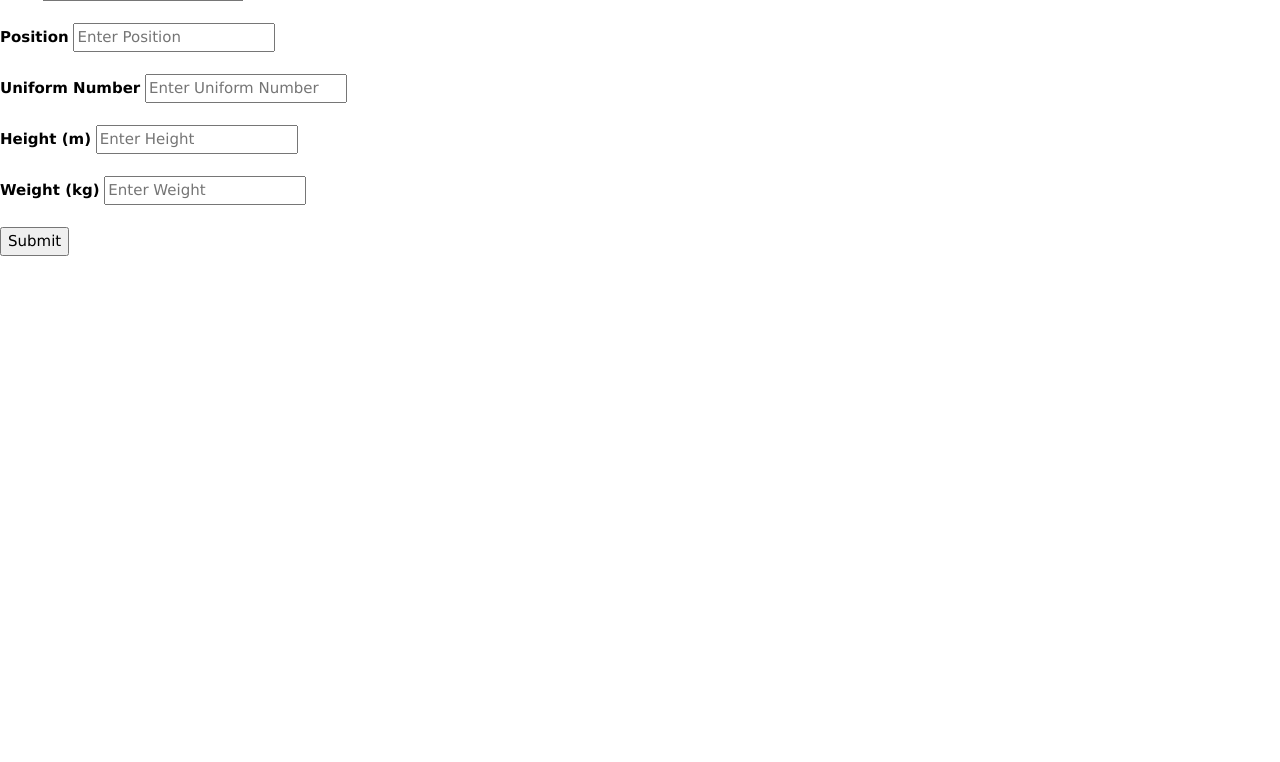
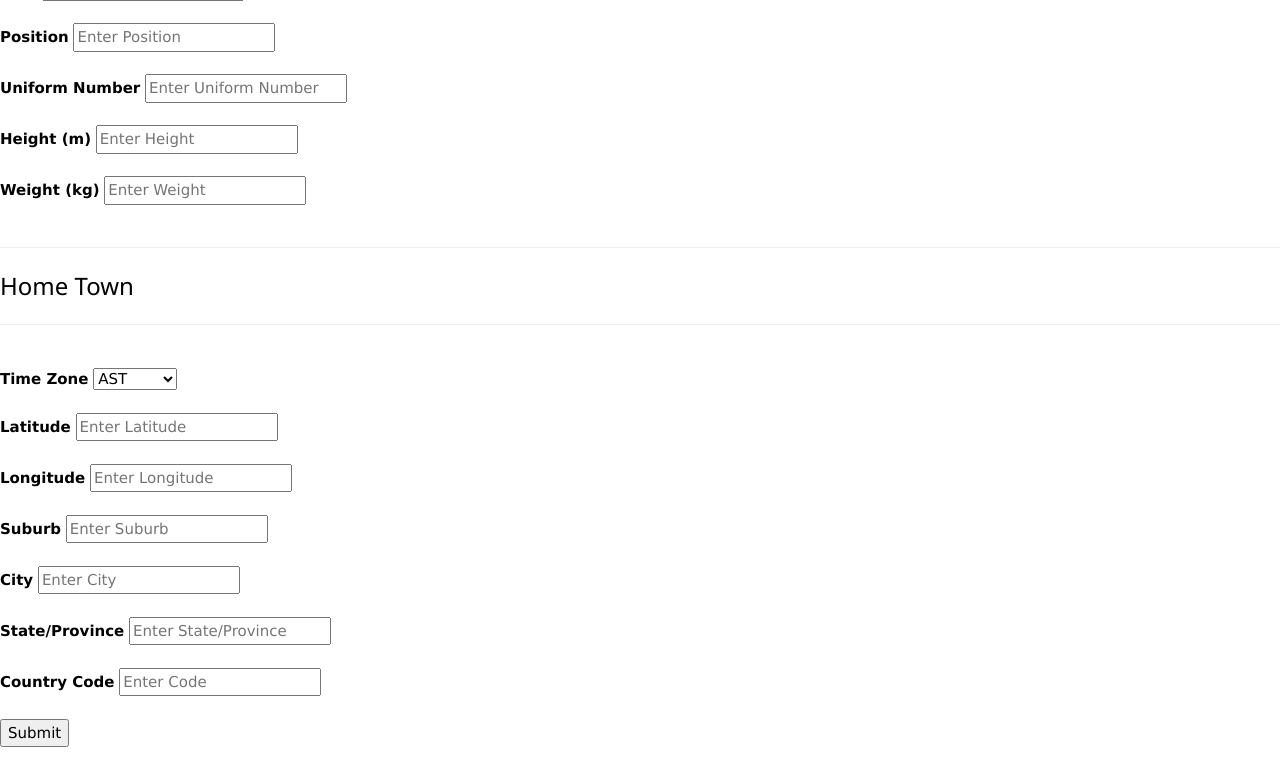
Before and after one commit to emito-k/Muggles-PA5-COS221, a PHP site: page /player.php in a window 1280 px wide. Shown: the part 552-1314 px from the top of the page. Before the commit the page ends 808 px from the top, so only its background shows below. Run offline with PHP 8.4, Linux system fonts and the light colour scheme.

Commit message:
Add files via upload

```diff
--- a/Website/player.php
+++ b/Website/player.php
@@ -28,7 +28,6 @@ include_once("config.php");
             <label for="username"><b>Username</b></label>
             <input type="input" placeholder="Enter Username" name="username" required><br><br>
 
-
             <label for="birthday"><b>Birthday</b></label>
             <input type="date" id="birthday" name="birthday" required><br><br>
 
@@ -57,6 +56,41 @@ include_once("config.php");
             <label for="weight"><b>Weight (kg)</b></label>
             <input type="number" id="weight" placeholder="Enter Weight" name="weight" min="1"><br><br>
 
+            <hr>
+            <h3>Home Town</h3>
+            <hr>
+            <br>
+            <label for="timezone"><b>Time Zone</b></label>
+            <select name="timezone" id="timezone">
+                <option value="ast">AST</option>
+                <option value="est">EST</option>
+                <option value="cst">CST</option>
+                <option value="mst">MST</option>
+                <option value="pst">PST</option>
+                <option value="akst">AKST</option>
+                <option value="hst">HST</option>
+                <option value="utc_11">UTC-11</option>
+                <option value="utc_10">UTC+10</option>
+            </select><br><br>
+
+            <label for="lat"><b>Latitude</b></label>
+            <input type="input" placeholder="Enter Latitude" name="lat" required><br><br>
+
+            <label for="long"><b>Longitude</b></label>
+            <input type="input" placeholder="Enter Longitude" name="long" required><br><br>
+
+            <label for="sub"><b>Suburb</b></label>
+            <input type="input" placeholder="Enter Suburb" name="sub" required><br><br>
+
+            <label for="city"><b>City</b></label>
+            <input type="input" placeholder="Enter City" name="city" required><br><br>
+
+            <label for="prov"><b>State/Province</b></label>
+            <input type="input" placeholder="Enter State/Province" name="prov" required><br><br>
+
+            <label for="code"><b>Country Code</b></label>
+            <input type="number" id="code" placeholder="Enter Code" name="code" min="1"><br><br>
+
             <input type="submit">
         </form>
     </body>
```
